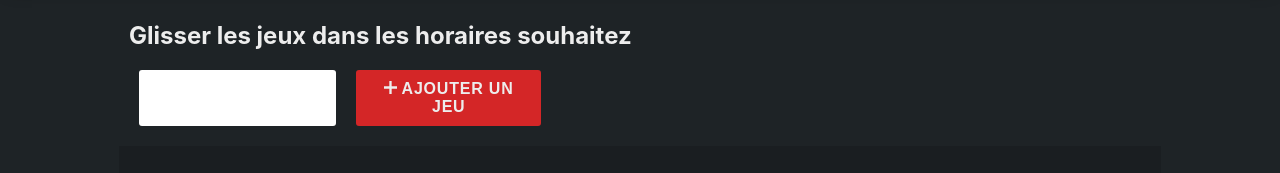
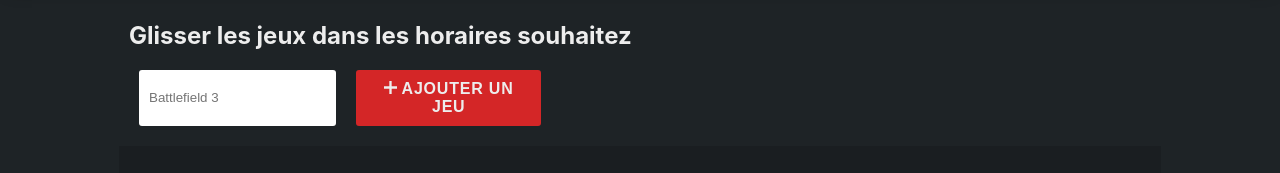
Before and after one commit to heartless-gaming/coronalan-planner, a plain HTML site: page index.html in a window 1280 px wide. Shown: the part 168-341 px from the top of the page. Drawn offline with Linux system fonts and the light colour scheme.

Commit message:
:skull: Add a placeholder

```diff
--- a/index.html
+++ b/index.html
@@ -15,7 +15,7 @@
   <main class="main-content wrapper">
     <h2 class="m10">Glisser les jeux dans les horaires souhaitez</h2>
     <div class="add-game js-addGame m10">
-      <input class="m10 js-addGameInput" type="text">
+      <input class="m10 js-addGameInput" placeholder="Battlefield 3" type="text">
       <button class="btn js-addGameBtn"><svg class="svg-plus" viewBox="0 0 448 448" xmlns="http://www.w3.org/2000/svg"><path d="m272 184c-4.417969 0-8-3.582031-8-8v-176h-80v176c0 4.417969-3.582031 8-8 8h-176v80h176c4.417969 0 8 3.582031 8 8v176h80v-176c0-4.417969 3.582031-8 8-8h176v-80zm0 0"/></svg> Ajouter un jeu</button>
     </div>
     <div class="game-list js-dropbox">
```
